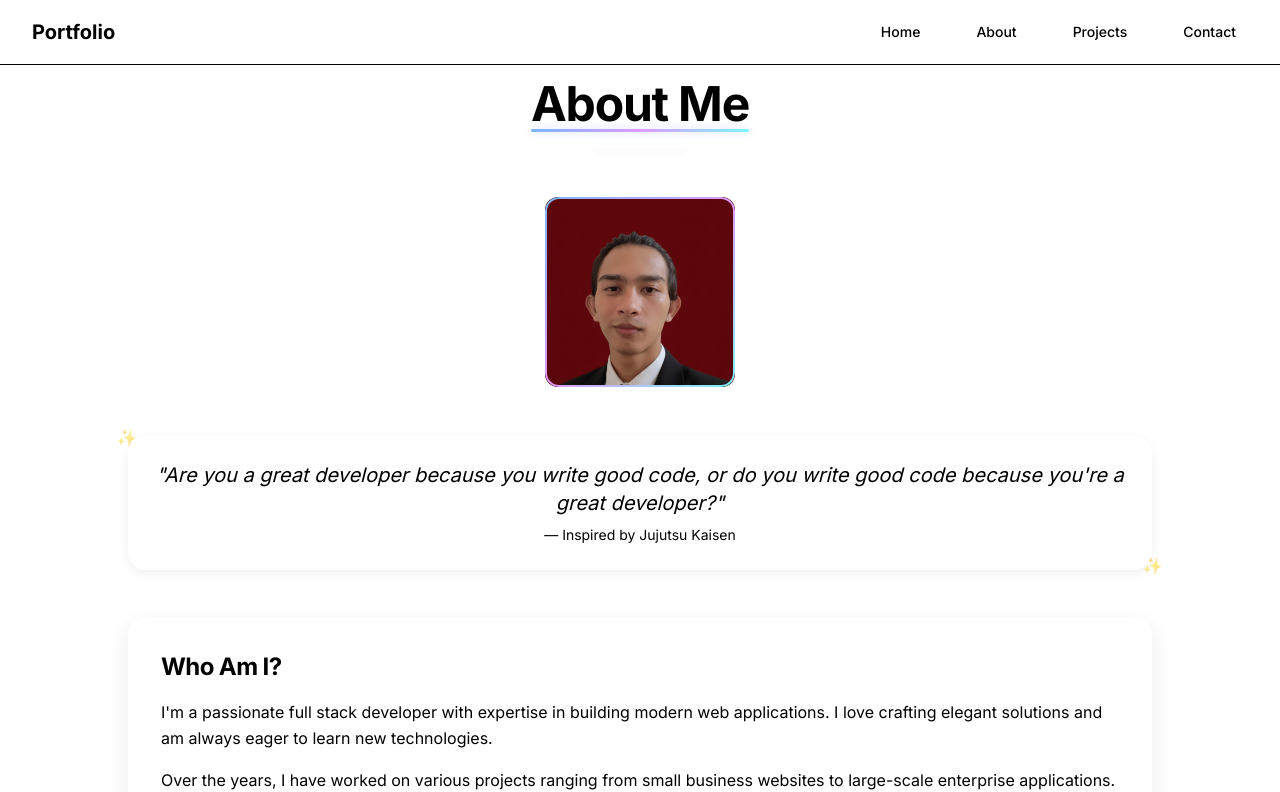
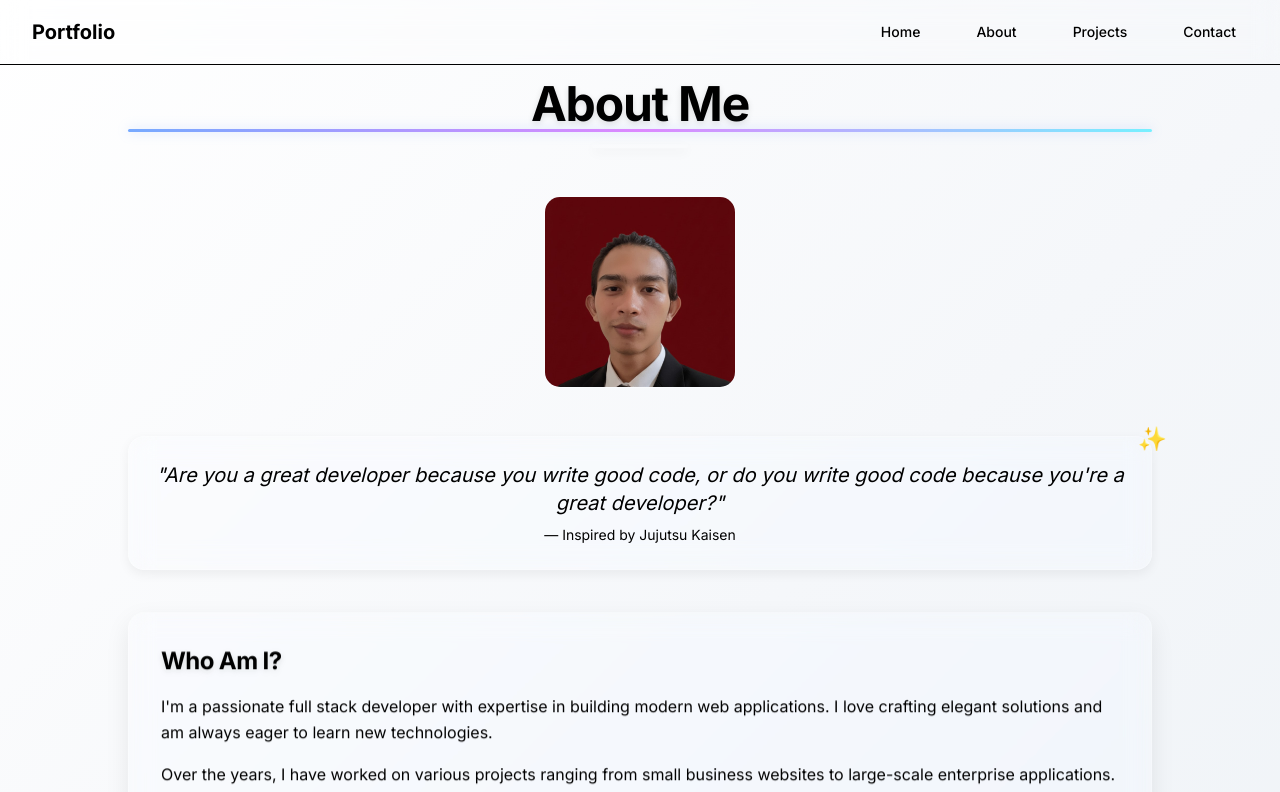
Before and after one commit to iikiiwww/portfolio, a Next.js app: page /about in a window 1280 px wide. Shown: the top 792 px of the page. Built offline with nearby package versions, Linux system fonts and the light colour scheme.

Commit message:
Update globals.css

```diff
--- a/app/globals.css
+++ b/app/globals.css
@@ -2,92 +2,124 @@
 @tailwind components;
 @tailwind utilities;
 
+/* ========================= */
+/*      GLOBAL ENHANCEMENT   */
+/* ========================= */
 
-/* Glassmorphism enhanced */
-.glass {
-  background: rgba(255, 255, 255, 0.18);
-  border-radius: 18px;
-  backdrop-filter: blur(14px) saturate(160%);
-  -webkit-backdrop-filter: blur(14px) saturate(160%);
-  border: 1px solid rgba(255, 255, 255, 0.32);
-}
-.dark .glass {
-  background: rgba(25, 25, 25, 0.35);
-  border: 1px solid rgba(255, 255, 255, 0.05);
+/* Smooth animation everywhere */
+* {
+  transition: all 0.25s ease-in-out !important;
 }
 
-/* Soft Hologram Shine */
-.holo-shine {
-  position: relative;
-  overflow: hidden;
-}
-.holo-shine::after {
-  content: "";
-  position: absolute;
-  top: -150%;
-  left: -150%;
-  width: 300%;
-  height: 300%;
-  background: linear-gradient(120deg, transparent, rgba(255,255,255,0.2), transparent);
-  transform: rotate(20deg);
-  animation: shineMove 4s infinite linear;
-}
-@keyframes shineMove {
-  0% { transform: translateX(-100%) rotate(25deg); }
-  100% { transform: translateX(100%) rotate(25deg); }
+/* Premium soft gradient BG */
+body:not(.dark) {
+  background: linear-gradient(135deg, #ffffff 0%, #f5f7fa 50%, #edf2f6 100%);
 }
 
-/* Magnetic hover effect */
-.magnetic {
-  transition: transform 0.15s ease;
-}
-.magnetic:hover {
-  transform: translateY(-4px) scale(1.02);
+.dark body {
+  background: linear-gradient(135deg, #0a0a0a 0%, #121212 50%, #0e0e0e 100%);
 }
 
-/* Premium glowing border */
-.glow-border {
-  border-radius: 14px;
+/* Smooth scroll */
+html {
+  scroll-behavior: smooth;
+}
+
+/* ========================= */
+/*   CARD / BOX ENHANCEMENT  */
+/* ========================= */
+
+.card,
+.container,
+.box,
+.glass {
+  backdrop-filter: blur(12px) saturate(180%);
+  -webkit-backdrop-filter: blur(12px) saturate(180%);
+  background: rgba(255, 255, 255, 0.15);
+  border-radius: 16px;
+  border: 1px solid rgba(255, 255, 255, 0.25);
+}
+
+.dark .card,
+.dark .container,
+.dark .box,
+.dark .glass {
+  background: rgba(20, 20, 20, 0.35);
+  border: 1px solid rgba(255, 255, 255, 0.08);
+}
+
+/* Smooth hover */
+.card:hover,
+.box:hover {
+  transform: translateY(-4px);
+  box-shadow: 0 12px 32px rgba(0, 0, 0, 0.12);
+}
+
+.dark .card:hover,
+.dark .box:hover {
+  box-shadow: 0 12px 40px rgba(255, 255, 255, 0.08);
+}
+
+/* ========================= */
+/*         BUTTONS           */
+/* ========================= */
+
+button,
+.btn {
+  backdrop-filter: blur(10px);
+}
+
+button:hover,
+.btn:hover {
+  transform: translateY(-3px);
+  box-shadow: 0 10px 28px rgba(0, 0, 0, 0.18);
+}
+
+.dark button:hover,
+.dark .btn:hover {
+  box-shadow: 0 10px 28px rgba(255, 255, 255, 0.15);
+}
+
+/* Gradient button glow */
+.btn-gradient {
+  background: linear-gradient(135deg, #6da8ff, #c878ff);
+  color: white;
+  border-radius: 12px;
+  box-shadow: 0 6px 22px rgba(90, 120, 255, 0.25);
+}
+
+.btn-gradient:hover {
+  box-shadow: 0 12px 34px rgba(90, 120, 255, 0.35);
+  transform: translateY(-5px);
+}
+
+/* ========================= */
+/*         INPUTS            */
+/* ========================= */
+
+input:focus,
+textarea:focus,
+select:focus {
+  outline: none !important;
+  box-shadow: 0 0 0 3px rgba(80, 120, 255, 0.22);
+}
+
+/* ========================= */
+/*  HERO / TITLE ENHANCEMENT */
+/* ========================= */
+
+.title-glow {
+  text-shadow: 0 2px 6px rgba(0, 0, 0, 0.12);
+}
+
+.dark .title-glow {
+  text-shadow: 0 2px 10px rgba(255, 255, 255, 0.18);
+}
+
+.neon-underline {
   position: relative;
 }
-.glow-border::before {
-  content: "";
-  position: absolute;
-  inset: 0;
-  border-radius: inherit;
-  padding: 2px;
-  background: linear-gradient(135deg, #7ab8ff, #e199ff, #7af7ff);
-  -webkit-mask:
-    linear-gradient(#fff 0 0) content-box,
-    linear-gradient(#fff 0 0);
-  -webkit-mask-composite: xor;
-          mask-composite: exclude;
-  pointer-events: none;
-}
 
-/* Smooth parallax hover */
-.parallax-hover {
-  transition: transform 0.4s ease;
-}
-.parallax-hover:hover {
-  transform: perspective(600px) rotateX(8deg) rotateY(-8deg) scale(1.04);
-}
-
-/* Futuristic pulse glow */
-.pulse-glow {
-  animation: pulsePremium 2.4s infinite ease-in-out;
-}
-@keyframes pulsePremium {
-  0% { box-shadow: 0 0 0px rgba(80,120,255,0.0); }
-  50% { box-shadow: 0 0 18px rgba(80,120,255,0.35); }
-  100% { box-shadow: 0 0 0px rgba(80,120,255,0.0); }
-}
-
-/* Neon underline for headings */
-.neon-underline {
-  position: relative;
-  display: inline-block;
-}
 .neon-underline::after {
   content: "";
   position: absolute;
@@ -95,66 +127,53 @@
   left: 0;
   width: 100%;
   height: 3px;
+  background: linear-gradient(90deg, #77aaff, #dd88ff, #77f0ff);
   border-radius: 6px;
-  background: linear-gradient(90deg, #7ab8ff, #e199ff, #7af7ff);
-  box-shadow: 0 0 8px rgba(120, 160, 255, 0.4);
+  box-shadow: 0 0 12px rgba(120, 160, 255, 0.4);
 }
 
-/* Gradient glowing buttons */
-.btn-gradient {
-  background: linear-gradient(135deg, #6da8ff, #c878ff);
-  color: #fff;
-  border-radius: 8px;
-  box-shadow: 0 4px 18px rgba(100,100,255,0.25);
-}
-.btn-gradient:hover {
-  box-shadow: 0 6px 26px rgba(100, 100, 255, 0.32);
-  transform: translateY(-2px);
+/* ========================= */
+/*         FLOATING          */
+/* ========================= */
+
+.hover-float {
+  transition: 0.3s ease;
 }
 
-/* Floating sparkle particles */
+.hover-float:hover {
+  transform: translateY(-8px) scale(1.02);
+}
+
+.section-float {
+  animation: floatSection 4s ease-in-out infinite;
+}
+
+@keyframes floatSection {
+  0% { transform: translateY(0px); }
+  50% { transform: translateY(-6px); }
+  100% { transform: translateY(0px); }
+}
+
+/* ========================= */
+/*       SPARKLE EFFECT      */
+/* ========================= */
+
 .sparkle {
   position: relative;
 }
-.sparkle::before,
+
 .sparkle::after {
   content: "✨";
   position: absolute;
-  animation: sparkleMove 5s infinite linear;
-  opacity: 0.6;
-}
-.sparkle::before {
-  top: -10px;
-  left: -12px;
-}
-.sparkle::after {
-  bottom: -10px;
   right: -12px;
-}
-@keyframes sparkleMove {
-  0% { transform: translateY(0) rotate(0deg); opacity: .4; }
-  50% { transform: translateY(-6px) rotate(20deg); opacity: 1; }
-  100% { transform: translateY(0) rotate(0deg); opacity: .4; }
+  top: -12px;
+  font-size: 18px;
+  opacity: 0.7;
+  animation: sparkleMove 4s infinite;
 }
 
-/* Extra smooth fade-in elements */
-.fade-in {
-  animation: fadeIn 0.8s ease forwards;
-  opacity: 0;
+@keyframes sparkleMove {
+  0% { opacity: 0.2; transform: scale(1); }
+  50% { opacity: 1; transform: scale(1.3); }
+  100% { opacity: 0.2; transform: scale(1); }
 }
-@keyframes fadeIn {
-  to { opacity: 1; transform: translateY(0); }
-}
-
-/* Scale entrance animation */
-.scale-in {
-  animation: scaleIn 0.4s ease forwards;
-  transform: scale(0.85);
-  opacity: 0;
-}
-@keyframes scaleIn {
-  to {
-    transform: scale(1);
-    opacity: 1;
-  }
-}
```
